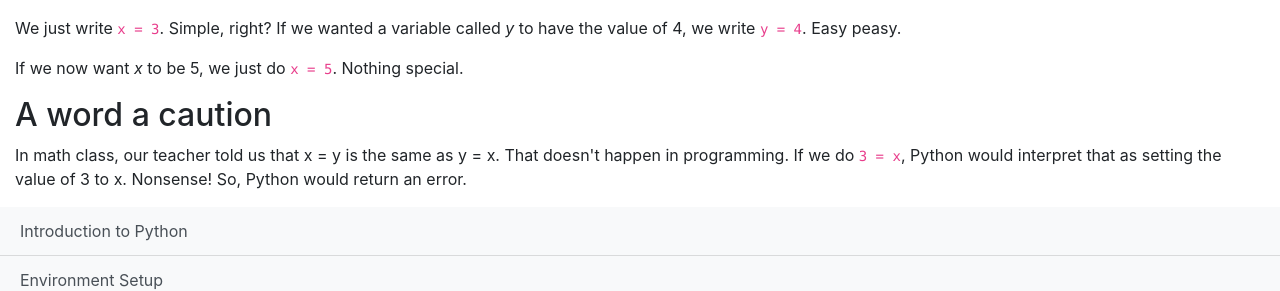
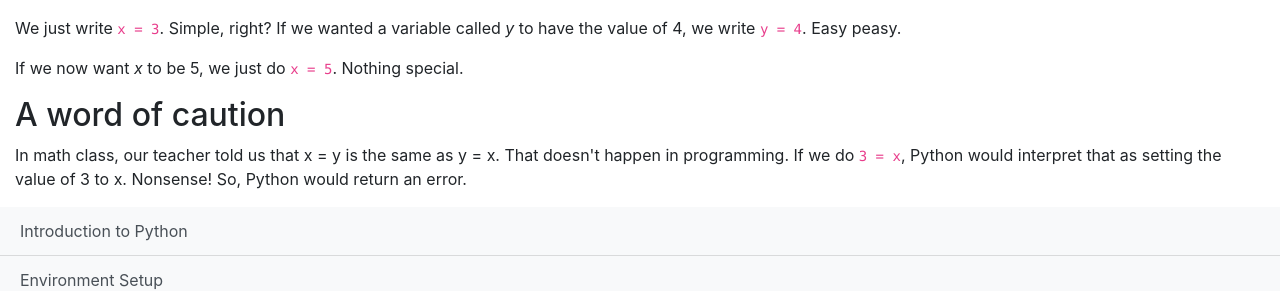
Before and after one commit to learnmonkey/learnmonkey.github.io, a Jekyll site: the page built from programming/python/variables.html, in a window 1280 px wide and 900 px high, scrolled down 329 px. Shown: the part 165-456 px from the top of the window. Built offline with Jekyll 4.4.1, drawn with Linux system fonts in a browser that asks for light colours.

Commit message:
typo fix

```diff
--- a/programming/python/variables.html
+++ b/programming/python/variables.html
@@ -26,6 +26,6 @@ permalink: /programming/python/variables/
 </section>
 
 <section>
-    <h2>A word a caution</h2>
+    <h2>A word of caution</h2>
     <p>In math class, our teacher told us that x = y is the same as y = x. That doesn't happen in programming. If we do <code>3 = x</code>, Python would interpret that as setting the value of 3 to x. Nonsense! So, Python would return an error.</p>
 </section>
```
